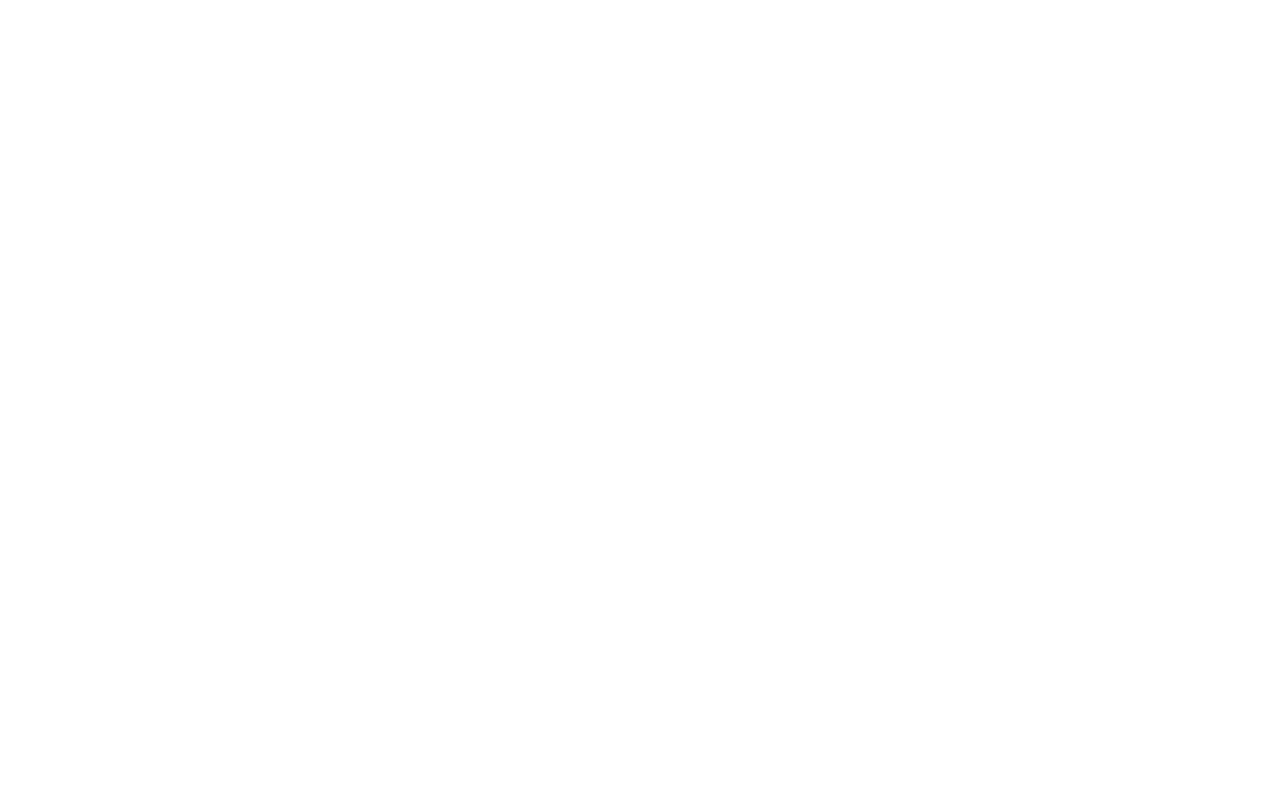
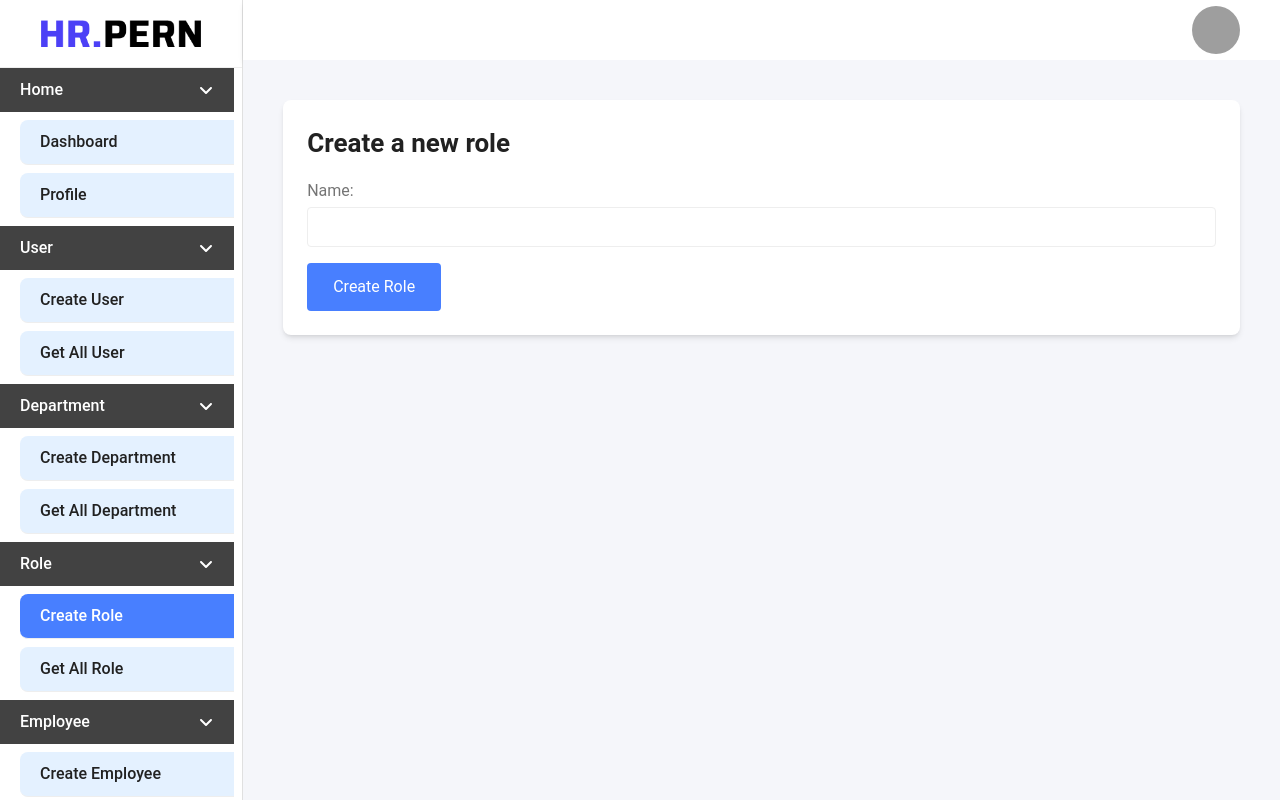
Before and after one commit to amitbd599/Employee-Management-System-PERN-Prisma, a React (Vite) app in the folder client/: page /create-role in a window 1280 px wide. Before the commit this address had no page. Built offline with nearby package versions, Linux system fonts and the light colour scheme; grey boxes are pictures that could not be loaded.

Commit message:
create-role add

```diff
--- a/client/src/App.jsx
+++ b/client/src/App.jsx
@@ -6,6 +6,7 @@
 import CreateDepartmentPage from "./pages/CreateDepartmentPage";
 import UpdateDepartmentPage from "./pages/UpdateDepartmentPage";
 import GetDepartmentPage from "./pages/GetDepartmentPage";
+import CreateRolePage from "./pages/CreateRolePage";
 
 function App() {
   return (
@@ -30,6 +31,7 @@
           path='/get-all-department'
           element={<GetDepartmentPage />}
         />
+        <Route exact path='/create-role' element={<CreateRolePage />} />
       </Routes>
     </BrowserRouter>
   );
--- /dev/null
+++ b/client/src/components/CreateRole.jsx
@@ -0,0 +1,40 @@
+import React from "react";
+
+const CreateRole = () => {
+  return (
+    <section>
+      <>
+        {/* component */}
+        <div className='bg-white  shadow-md rounded-lg p-6'>
+          <h1 className='text-[26px] font-semibold mb-4 text-gray-900 '>
+            Create a new role
+          </h1>
+
+          <form>
+            <div className='flex gap-[20px] mb-4'>
+              <div className='w-full grid gap-1'>
+                <label htmlFor='Name' className='text-gray-600'>
+                  Name:
+                </label>
+                <input
+                  id='Name'
+                  type='text'
+                  className='border p-2 rounded w-full h-[40px] focus:outline-none text-gray-600'
+                />
+              </div>
+            </div>
+
+            <button
+              type='button'
+              className='px-[26px] py-[12px] rounded bg-[#487FFF] text-white hover:bg-blue-600 focus:outline-none transition'
+            >
+              Create Role
+            </button>
+          </form>
+        </div>
+      </>
+    </section>
+  );
+};
+
+export default CreateRole;
--- /dev/null
+++ b/client/src/pages/CreateRolePage.jsx
@@ -0,0 +1,14 @@
+import React from "react";
+import MasterLayout from "../layout/MasterLayout";
+import CreateRole from "../components/CreateRole";
+
+const CreateRolePage = () => {
+  return (
+    <MasterLayout>
+      {/* CreateRole */}
+      <CreateRole />
+    </MasterLayout>
+  );
+};
+
+export default CreateRolePage;
```
